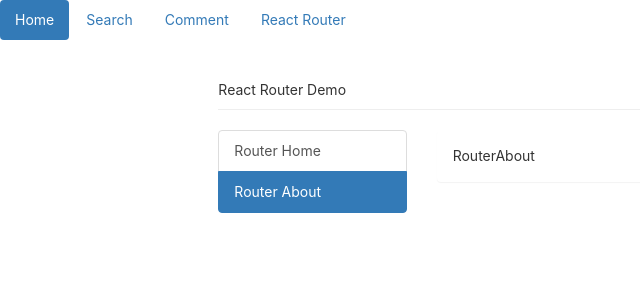
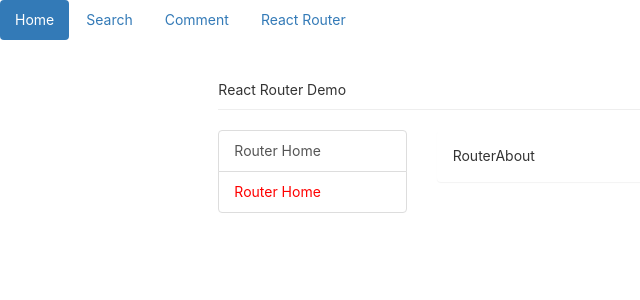
Before and after one commit to luochunhai/react_shipingjiaocheng_wangyi, a React (Create React App) app in the folder react_app/: page /router/about in a window 1280 px wide. Shown: the top 300 px of the page, without its empty margins (0-640 px from the left). Built offline with nearby package versions, Linux system fonts and the light colour scheme.

Commit message:
包装 NavLink

```diff
--- /dev/null
+++ b/react_app/src/component/router/MyNavLink.jsx
@@ -0,0 +1,15 @@
+import * as React from "react";
+import {NavLink} from "react-router-dom";
+
+class MyNavLink extends React.Component {
+
+    /**
+     *  {...this.props} 将外部传入的所有属性，传递给NavLink
+     * @returns {*}
+     */
+    render() {
+        return <NavLink {...this.props} activeClassName="activeClass">Router Home</NavLink>
+    }
+}
+
+export default MyNavLink;
--- a/react_app/src/component/router/RouterApp.jsx
+++ b/react_app/src/component/router/RouterApp.jsx
@@ -1,7 +1,9 @@
 import * as React from "react";
-import {BrowserRouter as Router, NavLink, Route, Switch, Redirect} from "react-router-dom";
+import {BrowserRouter as Router, Redirect, Route, Switch} from "react-router-dom";
 import RouterAbout from "./RouterAbout";
 import RouterHome from "./RouterHome";
+import './style.css';
+import MyNavLink from "./MyNavLink";
 
 class RouterApp extends React.Component {
 
@@ -19,8 +21,8 @@ class RouterApp extends React.Component {
                 <div className="row">
                     <div className="col-xs-2 col-xs-offset-2">
                         <div className="list-group">
-                            <NavLink className="list-group-item" to="/router/home">Router Home</NavLink>
-                            <NavLink className="list-group-item" to="/router/about">Router About</NavLink>
+                            <MyNavLink className="list-group-item" to="/router/home">Router Home</MyNavLink>
+                            <MyNavLink className="list-group-item" to="/router/about">Router About</MyNavLink>
                         </div>
                     </div>
                     <div className='col-xs-6'>
--- a/react_app/src/component/router/style.css
+++ b/react_app/src/component/router/style.css
@@ -1,5 +1,3 @@
-.routerNavigation {
-    width: 150px;
-    margin-left: 100px;
-    height: 100%;
+.activeClass {
+    color: red !important;
 }
```
Also changed, not shown: 1 other file (tests, documents, lock files or other folders).
